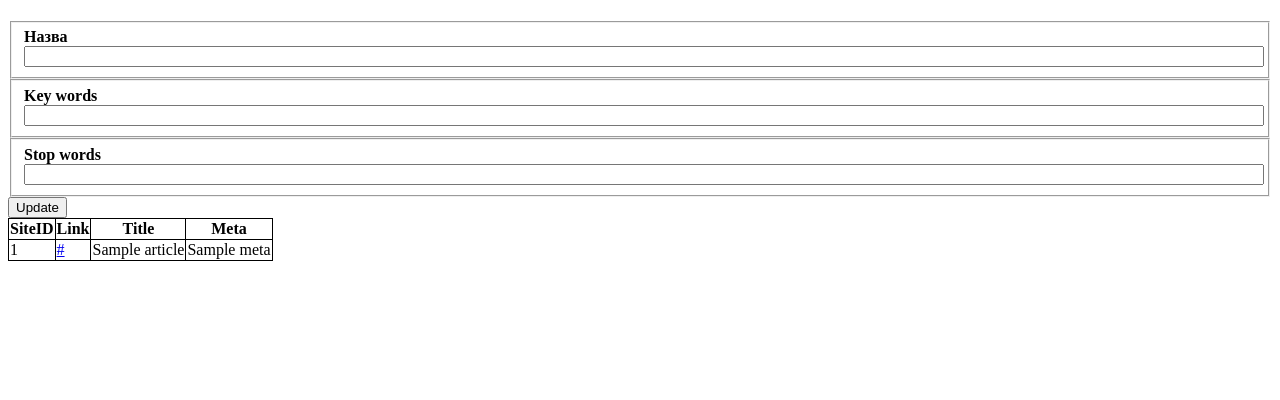
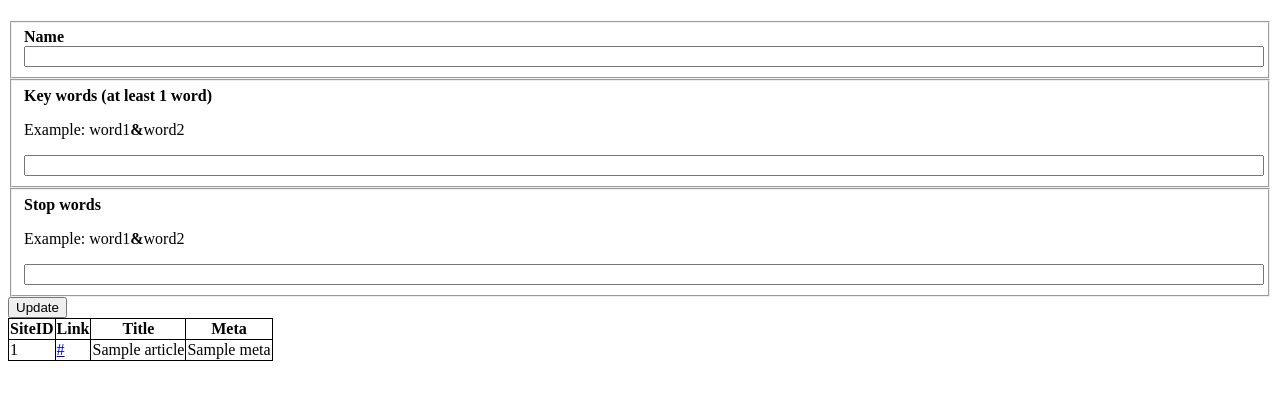
Before and after one commit to fandee/iMedia, a Flask app: template templates/search.html in a window 1280 px wide. Shown: the part 46-446 px from the top of the page. Run offline with Flask 2, Linux system fonts and the light colour scheme; the template is opened without the code that fills it: most values are stand-ins (such as "Sample title", 1, 10 or a date in 2020).

Commit message:
update and requirements.txt

```diff
--- a/templates/index.html
+++ b/templates/index.html
@@ -16,6 +16,7 @@
         <td>{{('&').join(search.keys)}}</td>
         <td>{{('&').join(search.stops)}}</td>
     </tr>
-    {% endfor %}
+
 </table>
+{% endfor %}
 {% endblock %}
--- a/templates/search.html
+++ b/templates/search.html
@@ -4,20 +4,25 @@
 <form action="/update/{{search.id}}" method="POST">
     <h2>ID:{{ search.id }}</h2>
     <fieldset>
-        <label for="name"><b>Назва</b></label>
+        <label for="name"><b>Name</b></label>
         <input id="name" name="name" type="text" value="{{search.name}}" style="width: 100%;">
     </fieldset>
     <fieldset>
-        <label for="keys"><b>Key words</b></label>
+        <label for="keys">
+            <b>Key words (at least 1 word)</b>
+            <p>Example: word1<b>&</b>word2</p>
+        </label>
         <input id="keys" name="keys" type="text" value="{{('&'.join(search.keys))}}" style="width: 100%;">
     </fieldset>
     <fieldset>
-        <label for="stops"><b>Stop words</b></label>
+        <label for="stops">
+            <b>Stop words</b>
+            <p>Example: word1<b>&</b>word2</p>
+        </label>
         <input id="stops" name="stops" type="text" value="{{('&'.join(search.stops))}}" style="width: 100%;">
     </fieldset>
     <button>Update</button>
 </form>
-
 <table>
     <tr>
         <th>SiteID</th>
```
Also changed, not shown: requirements.txt (added, +48 -0 lines).
